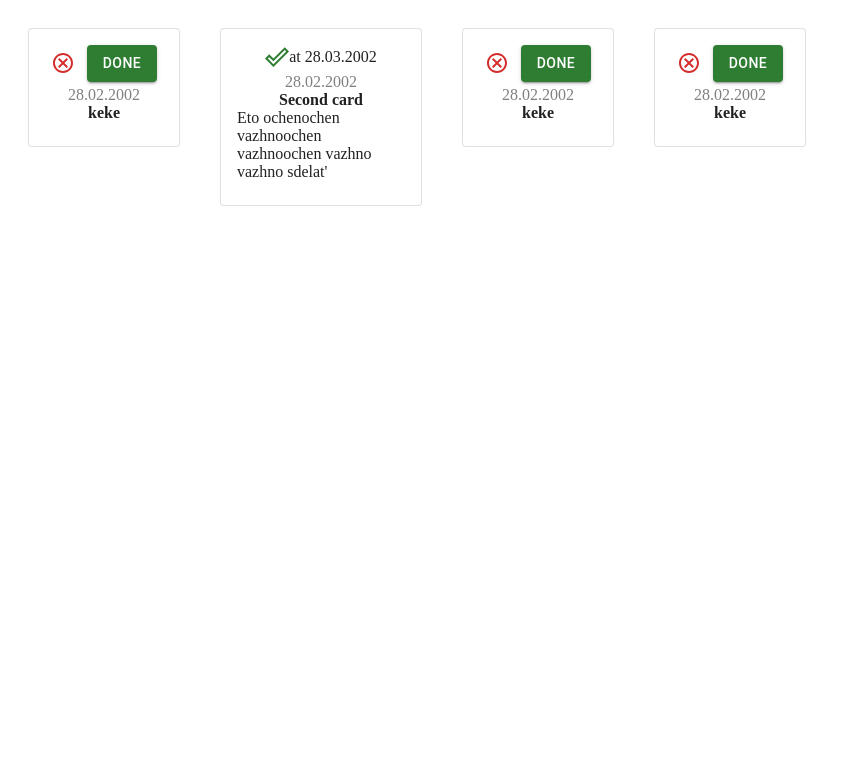
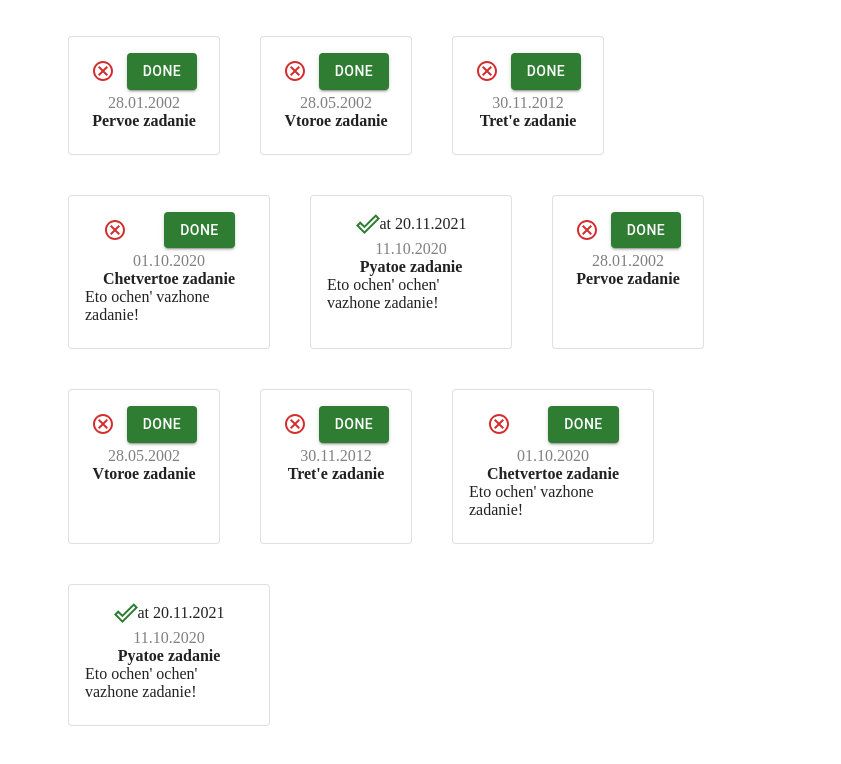
Before and after one commit to 4il612/todo-full-myself, a React (Create React App) app: page /test in a window 1280 px wide. Shown: the top 764 px of the page, without its empty margins (0-841 px from the left). Built offline with nearby package versions, Linux system fonts and the light colour scheme.

Commit message:
feat: ardist component with scss

```diff
--- a/package.json
+++ b/package.json
@@ -18,6 +18,7 @@
     "react-dom": "^18.2.0",
     "react-router-dom": "^6.3.0",
     "react-scripts": "5.0.1",
+    "sass": "^1.54.6",
     "typescript": "^4.8.2",
     "web-vitals": "^2.1.4"
   },
--- a/src/App.tsx
+++ b/src/App.tsx
@@ -1,8 +1,12 @@
-import { BrowserRouter, Route } from "react-router-dom";
-import CardTest from "./pages/cardtest";
+import { Link } from "react-router-dom";
 
 const App = () => {
-  return <h1>todo</h1>;
+  return (
+    <>
+      <h1>ToDO</h1>
+      <Link to={"/test"}>test</Link>
+    </>
+  );
 };
 
 export default App;
--- /dev/null
+++ b/src/components/CardList.tsx
@@ -0,0 +1,41 @@
+import TodoCard from "./TodoCard";
+import "../styles/CardList.scss";
+
+const CardList = () => {
+  return (
+    <ul className="cardWrapper">
+      <TodoCard title="Pervoe zadanie" createdAt="28.01.2002" />
+      <TodoCard title="Vtoroe zadanie" createdAt="28.05.2002" />
+      <TodoCard title="Tret'e zadanie" createdAt="30.11.2012" />
+      <TodoCard
+        title="Chetvertoe zadanie"
+        createdAt="01.10.2020"
+        description="Eto ochen' vazhone zadanie!"
+      />
+      <TodoCard
+        title="Pyatoe zadanie"
+        createdAt="11.10.2020"
+        description="Eto ochen' ochen' vazhone zadanie!"
+        done={true}
+        doneAt="20.11.2021"
+      />
+      <TodoCard title="Pervoe zadanie" createdAt="28.01.2002" />
+      <TodoCard title="Vtoroe zadanie" createdAt="28.05.2002" />
+      <TodoCard title="Tret'e zadanie" createdAt="30.11.2012" />
+      <TodoCard
+        title="Chetvertoe zadanie"
+        createdAt="01.10.2020"
+        description="Eto ochen' vazhone zadanie!"
+      />
+      <TodoCard
+        title="Pyatoe zadanie"
+        createdAt="11.10.2020"
+        description="Eto ochen' ochen' vazhone zadanie!"
+        done={true}
+        doneAt="20.11.2021"
+      />
+    </ul>
+  );
+};
+
+export default CardList;
--- a/src/components/TodoCard.tsx
+++ b/src/components/TodoCard.tsx
@@ -35,7 +35,6 @@ const TodoCard = ({
         maxWidth: "200px",
         minWidth: "150px",
         margin: 20,
-        verticalAlign: "top",
       }}
     >
       <CardContent>
--- a/src/pages/cardtest.tsx
+++ b/src/pages/cardtest.tsx
@@ -1,20 +1,7 @@
-import TodoCard from "../components/TodoCard";
+import CardList from "../components/CardList";
 
 const CardTest = () => {
-  return (
-    <>
-      <TodoCard title="keke" createdAt="28.02.2002" />
-      <TodoCard
-        title="Second card"
-        description="Eto ochenochen vazhnoochen vazhnoochen vazhno vazhno sdelat'"
-        createdAt="28.02.2002"
-        done={true}
-        doneAt="28.03.2002"
-      />
-      <TodoCard title="keke" createdAt="28.02.2002" />
-      <TodoCard title="keke" createdAt="28.02.2002" />
-    </>
-  );
+  return <CardList />;
 };
 
 export default CardTest;
--- /dev/null
+++ b/src/styles/CardList.scss
@@ -0,0 +1,5 @@
+.cardWrapper {
+  display: flex;
+  flex-wrap: wrap;
+  width: 800px;
+}
```
Also changed, not shown: 1 other file (tests, documents, lock files or other folders).
